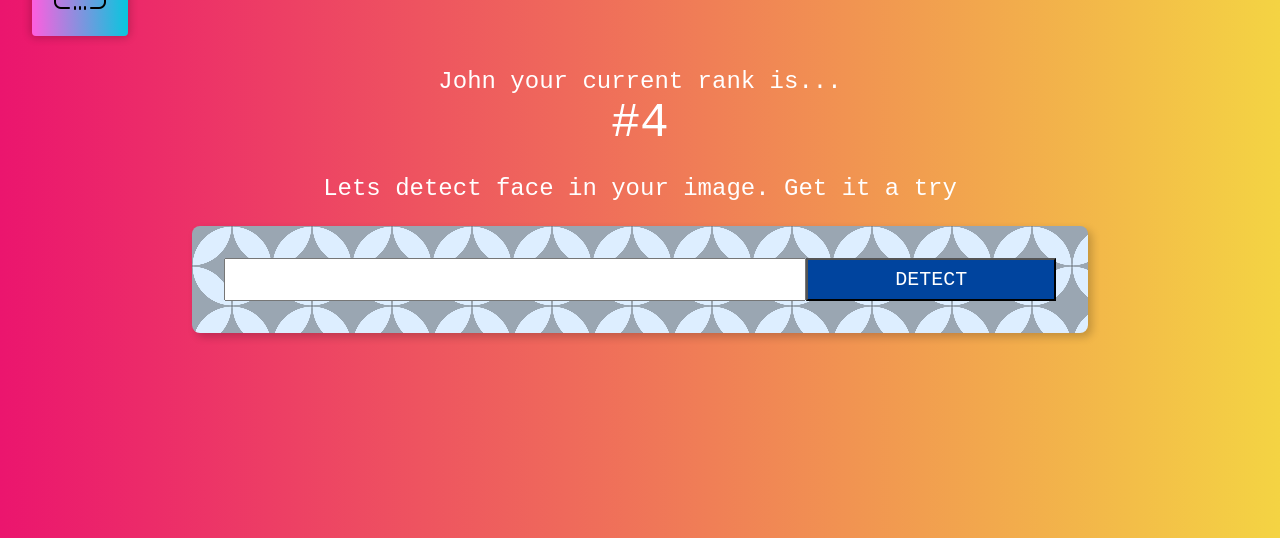
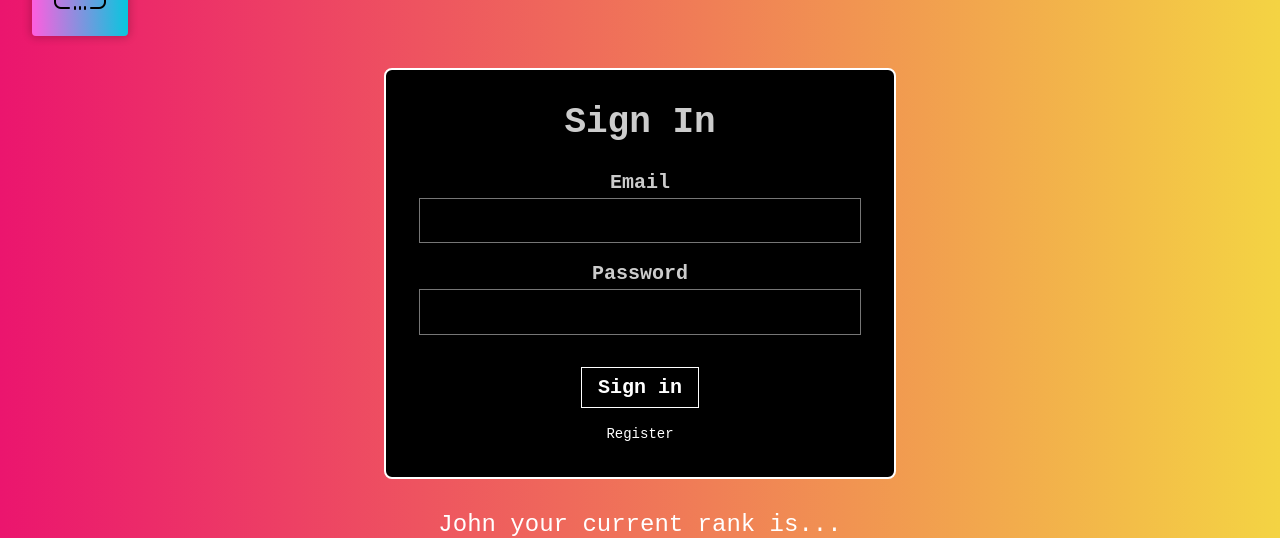
Before and after one commit to mondini-max/face-recognition-app, a React (Create React App) app: page / in a window 1280 px wide. Shown: the part 173-711 px from the top of the page. Built offline with nearby package versions, Linux system fonts and the light colour scheme.

Commit message:
Create signin component

```diff
--- a/src/App.js
+++ b/src/App.js
@@ -3,70 +3,15 @@
 import Logo from './Components/Logo/Logo';
 import Navigation from './Components/Navigation/Navigation';
 import Rank from './Components/Rank/Rank';
+import Signin from './Components/SigninForm/Signin';
 import SearchImageForm from './Components/SearchImageForm/SearchImageForm';
 import ParticlesBg from 'particles-bg';
 import FaceRecognition from './Components/FaceRecognition/FaceRecognition';
-
-const {
-  REACT_APP_CLARIFAI_PAT,
-  // REACT_APP_CLARIFAI_APIKey,
-  REACT_APP_CLARIFAI_USER_ID,
-} = process.env;
-
-// face recognition model
-
-const MODEL_ID = 'face-detection';
-const MODEL_VERSION_ID = '6dc7e46bc9124c5c8824be4822abe105';
-
-// color detection model
-// const MODEL_ID = 'color-recognition';
-// const MODEL_VERSION_ID = 'dd9458324b4b45c2be1a7ba84d27cd04';
-
-const clarifaiRequestOptionsConfig = (imageUrl) => {
-  // Your PAT (Personal Access Token) can be found in the portal under Authentification
-  const PAT = REACT_APP_CLARIFAI_PAT;
-  // Specify the correct user_id/app_id pairings
-  // Since you're making inferences outside your app's scope
-  const USER_ID = REACT_APP_CLARIFAI_USER_ID;
-  const APP_ID = 'face-recoginition-app';
-  // Change these to whatever model and image URL you want to use
-  const IMAGE_URL = imageUrl;
-
-  ///////////////////////////////////////////////////////////////////////////////////
-  // YOU DO NOT NEED TO CHANGE ANYTHING BELOW THIS LINE TO RUN THIS EXAMPLE
-  ///////////////////////////////////////////////////////////////////////////////////
-
-  const raw = JSON.stringify({
-    user_app_id: {
-      user_id: USER_ID,
-      app_id: APP_ID,
-    },
-    inputs: [
-      {
-        data: {
-          image: {
-            url: IMAGE_URL,
-          },
-        },
-      },
-    ],
-  });
-
-  const requestOptions = {
-    method: 'POST',
-    headers: {
-      Accept: 'application/json',
-      Authorization: 'Key ' + PAT,
-    },
-    body: raw,
-  };
-
-  return requestOptions;
-};
-
-// NOTE: MODEL_VERSION_ID is optional, you can also call prediction with the MODEL_ID only
-// https://api.clarifai.com/v2/models/{YOUR_MODEL_ID}/outputs
-// this will default to the latest version_id
+import {
+  MODEL_ID,
+  MODEL_VERSION_ID,
+  clarifaiRequestOptionsConfig,
+} from './Components/ClarifaiConfigs/ClarifaiConfigs';
 
 function App() {
   const [searchInput, setSearchInput] = useState('');
@@ -144,6 +89,7 @@
       <ParticlesBg num={200} type='thick' bg={true} />
       <Navigation />
       <Logo />
+      <Signin />
       <Rank />
       <SearchImageForm
         onInputChange={onInputChange}
--- /dev/null
+++ b/src/Components/SigninForm/Signin.js
@@ -0,0 +1,51 @@
+import React from 'react';
+
+const Signin = () => {
+  return (
+    <div className='br3 ba white b--white mv4 w-100 w-50-m w-25-1 mw6 center bg-black bw1'>
+      <main className='pa4 f3 white-80'>
+        <form className='measure tc'>
+          <fieldset id='sign_up' className='ba b--transparent ph0 mh0'>
+            <legend className='f2 fw6 ph0 mh0'>Sign In</legend>
+            <div className='mt3'>
+              <label className='db fw6 lh-copy f4' for='email-address'>
+                Email
+              </label>
+              <input
+                className='pa2 input-reset ba bg-transparent hover-bg-black hover-white w-100 white'
+                type='email'
+                name='email-address'
+                id='email-address'
+              />
+            </div>
+            <div className='mv3'>
+              <label className='db fw6 lh-copy f4' for='password'>
+                Password
+              </label>
+              <input
+                className='b pa2 input-reset ba bg-transparent hover-bg-black hover-white w-100'
+                type='password'
+                name='password'
+                id='password'
+              />
+            </div>
+          </fieldset>
+          <div className='white'>
+            <input
+              className='b ph3 pv2 input-reset ba b--white bg-transparent grow pointer f4 dib white'
+              type='submit'
+              value='Sign in'
+            />
+          </div>
+          <div className='lh-copy mt3 f4'>
+            <a href='#0' className=' link dim white db f6'>
+              Register
+            </a>
+          </div>
+        </form>
+      </main>
+    </div>
+  );
+};
+
+export default Signin;
```
